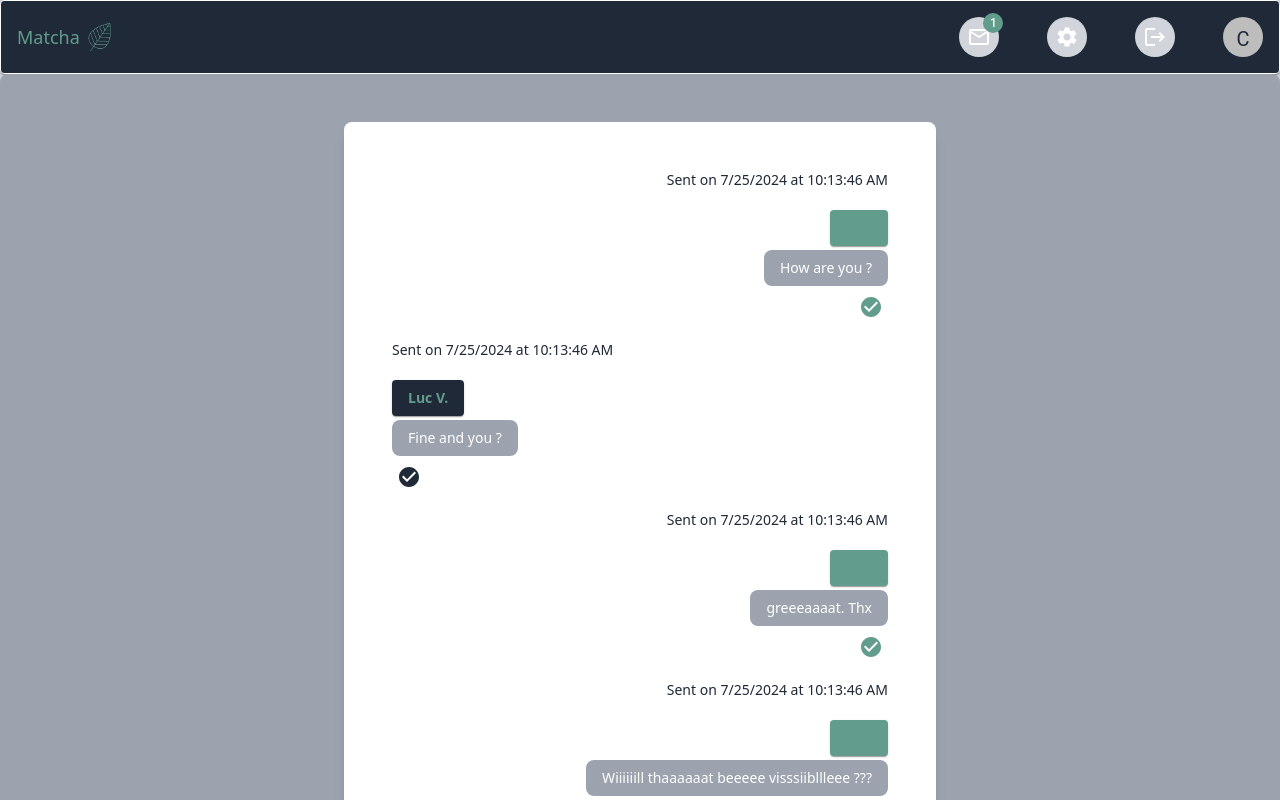
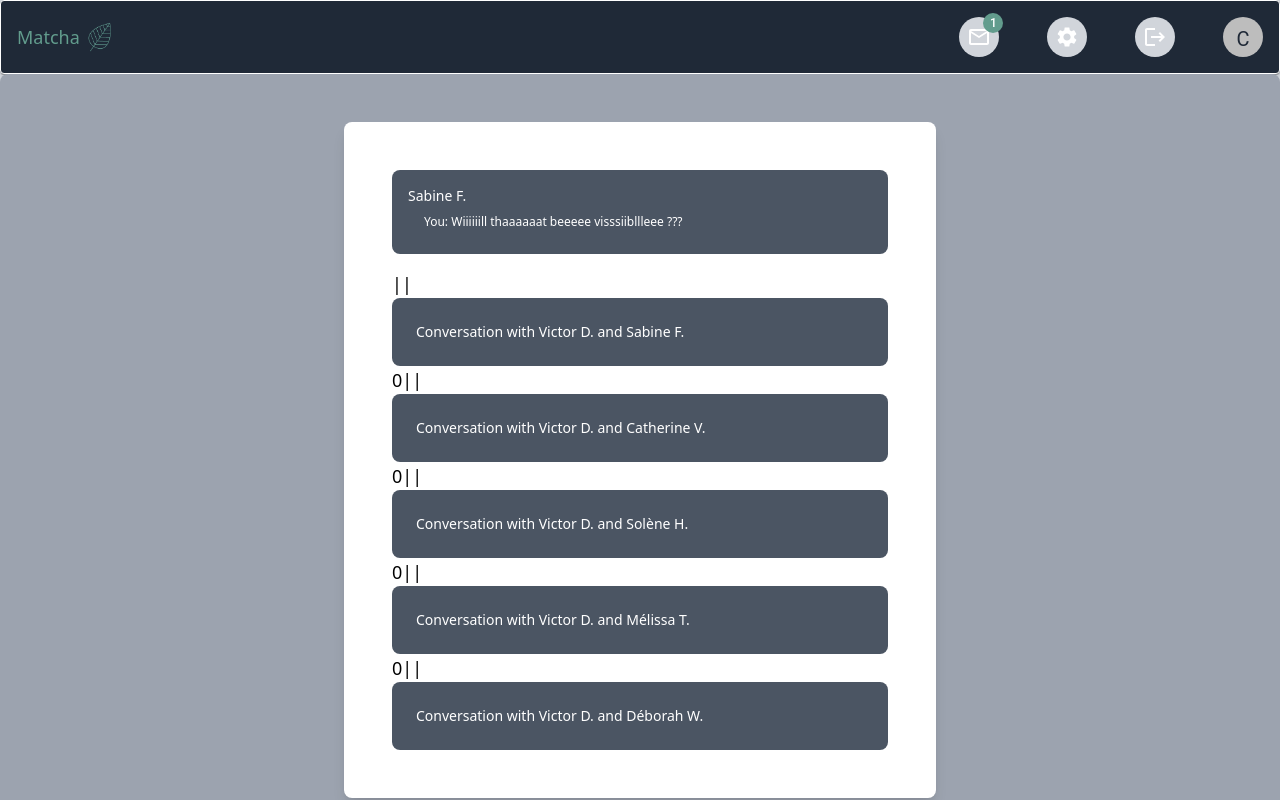
Before and after one commit to claire-d-b/Matcha_front_local, a Next.js app: page /chat in a window 1280 px wide. Shown: the top 800 px of the page. Built offline with nearby package versions, Linux system fonts and the light colour scheme.

Commit message:
chat page : all conversations

```diff
--- /dev/null
+++ b/src/app/chat/id/page.tsx
@@ -0,0 +1,77 @@
+import React from 'react'
+import { ThemeProvider, Paper, IconButton } from '@mui/material'
+import Ctextfield from '../../Ctextfield'
+import Ctitle from '../../Ctitle'
+import Cnav from '../../Cnav'
+import Image from 'next/image'
+import TeaImage from '../../../public/images/tea.png'
+import LeafImage from '../../../public/images/leaf.png'
+import theme from '../../theme'
+import CheckCircleOutlineIcon from '@mui/icons-material/CheckCircleOutline';
+import CheckCircleIcon from '@mui/icons-material/CheckCircle';
+
+
+
+const messages = [ {
+    'author': 'Victor D.',
+    'content': 'How are you ?',
+    'mine': true,
+    'date': new Date().toLocaleDateString(),
+    'time': new Date().toLocaleTimeString(),
+    'received': true
+},
+{
+    'author': 'Luc V.',
+    'content': 'Fine and you ?',
+    'mine': false,
+    'date': new Date().toLocaleDateString(),
+    'time': new Date().toLocaleTimeString(),
+    'received': true
+},
+{
+    'author': 'Victor D.',
+    'content': 'greeeaaaat. Thx',
+    'mine': true,
+    'date': new Date().toLocaleDateString(),
+    'time': new Date().toLocaleTimeString(),
+    'received': true
+},
+{
+    'author': 'Victor D.',
+    'content': 'Wiiiiiill thaaaaaat beeeee visssiibllleee ???',
+    'mine': true,
+    'date': new Date().toLocaleDateString(),
+    'time': new Date().toLocaleTimeString(),
+    'received': false
+},
+]
+
+const _ = () => {
+  return (
+    <ThemeProvider theme={theme}>
+        <div className="flex flex-col h-screen w-screen bg-gray-300">
+            <Paper className="p-4 border border-white flex w-full justify-center items-center">
+                <Ctitle opts="text-lg font-light" title="Matcha" />
+                <Image className="w-6 md:w-10 h-auto" src={LeafImage} alt="leaf" />
+                <Cnav className="self-end flex w-full justify-end items-center gap-2 md:gap-12 text-xs md:text-base" />
+            </Paper>
+            <div className="rounded-lg p-12 flex flex-col justify-center items-center text-lg font-thin bg-gray-400">
+                <div className="md:w-1/2 self-center bg-white rounded-lg p-12 shadow-lg overflow-scroll">
+                { messages.length && messages.map((m, i) =>
+                    <div key={`message_${i}`} className="flex flex-col gap-1 mb-8 md:mb-4 text-sm text-white justify-center items-center">
+                        <div className={ m.mine ? 'mb-2 md:mb-4 text-gray-800 self-end' : 'mb-2 md:mb-4 text-gray-800 self-start' }>Sent on { m.date } at { m.time }</div>
+                        <Paper sx={{ backgroundColor: m.mine ? '#629c8d' : '#1f2937' }} className={ m.mine ? 'py-1 px-2 md:px-4 md:py-2 self-end rounded-lg font-semibold text-white' : 'py-1 px-2 md:px-4 md:py-2 self-start rounded-lg font-semibold text-white'}>{ m.mine ? 'You' : m.author }</Paper>
+                        <div className={ m.mine ? 'py-1 px-2 md:px-4 md:py-2 self-end bg-gray-400 rounded-lg font-thin' : 'py-1 px-2 md:px-4 md:py-2 self-start bg-gray-400 rounded-lg font-thin'}>{ m.content }</div>
+                        { m.received &&
+                        <IconButton size="small" className={ m.mine ? "mt-0 self-end bg-transparent" : 'mt-0 self-start bg-transparent' } disabled><CheckCircleIcon className={ m.mine ? "text-sm" : "text-sm text-gray-800" }/></IconButton>
+                        || <IconButton size="small" className={ m.mine ? "mt-0 self-end bg-transparent" : 'mt-0 self-start bg-transparent' } disabled><CheckCircleOutlineIcon className={ m.mine ? "text-sm" : "text-sm text-gray-800" } /></IconButton> }
+                    </div>) }
+                </div>
+            </div>
+            <Paper className="w-full p-4 border border-white flex flex-col justify-center items-center bg-gray-800">
+                Copyright
+            </Paper>
+        </div>
+    </ThemeProvider>)
+}
+export default _
--- a/src/app/chat/page.tsx
+++ b/src/app/chat/page.tsx
@@ -12,41 +12,46 @@ import CheckCircleIcon from '@mui/icons-material/CheckCircle';
 
 
 
-const messages = [ {
-    'author': 'Victor D.',
-    'content': 'How are you ?',
-    'mine': true,
-    'date': new Date().toLocaleDateString(),
-    'time': new Date().toLocaleTimeString(),
-    'received': true
+const conversations = [ {
+    'currentUser': 'Victor D.',
+    'otherUser': 'Sabine F.',
+    'createdAt': new Date().toLocaleDateString() + new Date().toLocaleTimeString(),
+    'messages': [
+        { 'author': 'Victor D.', 'content': 'greeeaaaat. Thx', 'mine': true, 'date': new Date().toLocaleDateString(), 'time': new Date().toLocaleTimeString(), 'received': true },
+        { 'author': 'Luc V.', 'content': 'Fine and you ?', 'mine': false, 'date': new Date().toLocaleDateString(), 'time': new Date().toLocaleTimeString(), 'received': true },
+        {'author': 'Victor D.', 'content': 'Wiiiiiill thaaaaaat beeeee visssiibllleee ???', 'mine': true, 'date': new Date().toLocaleDateString(), 'time': new Date().toLocaleTimeString(), 'received': false}
+    ]
 },
 {
-    'author': 'Luc V.',
-    'content': 'Fine and you ?',
-    'mine': false,
-    'date': new Date().toLocaleDateString(),
-    'time': new Date().toLocaleTimeString(),
-    'received': true
+    'currentUser': 'Victor D.',
+    'otherUser': 'Catherine V.',
+    'createdAt': new Date().toLocaleDateString() + new Date().toLocaleTimeString(),
+    'messages': []
 },
 {
-    'author': 'Victor D.',
-    'content': 'greeeaaaat. Thx',
-    'mine': true,
-    'date': new Date().toLocaleDateString(),
-    'time': new Date().toLocaleTimeString(),
-    'received': true
+    'currentUser': 'Victor D.',
+    'otherUser': 'Solène H.',
+    'createdAt': new Date().toLocaleDateString() + new Date().toLocaleTimeString(),
+    'messages': []
 },
 {
-    'author': 'Victor D.',
-    'content': 'Wiiiiiill thaaaaaat beeeee visssiibllleee ???',
-    'mine': true,
-    'date': new Date().toLocaleDateString(),
-    'time': new Date().toLocaleTimeString(),
-    'received': false
+    'currentUser': 'Victor D.',
+    'otherUser': 'Mélissa T.',
+    'createdAt': new Date().toLocaleDateString() + new Date().toLocaleTimeString(),
+    'messages': []
+},
+{
+    'currentUser': 'Victor D.',
+    'otherUser': 'Déborah W.',
+    'createdAt': new Date().toLocaleDateString() + new Date().toLocaleTimeString(),
+    'messages': []
 },
 ]
 
 const _ = () => {
+    console.log(conversations)
+    console.log(conversations.length)
+
   return (
     <ThemeProvider theme={theme}>
         <div className="flex flex-col h-screen w-screen bg-gray-300">
@@ -57,15 +62,26 @@ const _ = () => {
             </Paper>
             <div className="rounded-lg p-12 flex flex-col justify-center items-center text-lg font-thin bg-gray-400">
                 <div className="md:w-1/2 self-center bg-white rounded-lg p-12 shadow-lg overflow-scroll">
-                { messages.length && messages.map((m, i) =>
-                    <div key={`message_${i}`} className="flex flex-col gap-1 mb-8 md:mb-4 text-sm text-white justify-center items-center">
-                        <div className={ m.mine ? 'mb-2 md:mb-4 text-gray-800 self-end' : 'mb-2 md:mb-4 text-gray-800 self-start' }>Sent on { m.date } at { m.time }</div>
-                        <Paper sx={{ backgroundColor: m.mine ? '#629c8d' : '#1f2937' }} className={ m.mine ? 'py-1 px-2 md:px-4 md:py-2 self-end rounded-lg font-semibold text-white' : 'py-1 px-2 md:px-4 md:py-2 self-start rounded-lg font-semibold text-white'}>{ m.mine ? 'You' : m.author }</Paper>
-                        <div className={ m.mine ? 'py-1 px-2 md:px-4 md:py-2 self-end bg-gray-400 rounded-lg font-thin' : 'py-1 px-2 md:px-4 md:py-2 self-start bg-gray-400 rounded-lg font-thin'}>{ m.content }</div>
-                        { m.received &&
-                        <IconButton size="small" className={ m.mine ? "mt-0 self-end bg-transparent" : 'mt-0 self-start bg-transparent' } disabled><CheckCircleIcon className={ m.mine ? "text-sm" : "text-sm text-gray-800" }/></IconButton>
-                        || <IconButton size="small" className={ m.mine ? "mt-0 self-end bg-transparent" : 'mt-0 self-start bg-transparent' } disabled><CheckCircleOutlineIcon className={ m.mine ? "text-sm" : "text-sm text-gray-800" } /></IconButton> }
-                    </div>) }
+                { conversations.length && conversations.map((c, i) =>
+                    <div key={`conversation_${i}`}>
+                        { c.messages.length &&
+                            <div className="flex flex-col gap-1 mb-8 md:mb-4 text-sm text-white justify-center items-center bg-gray-600 rounded-lg p-4">
+
+                                <div key={`message_${i}`} className="flex flex-col w-full justify-center items-center gap-2">
+                                    { c.currentUser === c.messages[c.messages.length - 1].author &&
+                                        <div className="self-start">{ c.otherUser }
+                                            <div className='py-1 px-2 md:px-4 md:py-2 self-end rounded-lg font-thin text-xs'>You: { c.messages[c.messages.length - 1].content }</div>
+                                            </div>
+                                        || <div className="self-start">{ c.otherUser }
+                                            <div className='py-1 px-2 md:px-4 md:py-2 self-start rounded-lg font-thin text-xs'>{ c.otherUser } { c.messages[c.messages.length - 1].author } { c.messages[c.messages.length - 1].content }</div>
+                                        </div>
+                                    }
+                                </div>
+                            </div> }
+                        ||
+                        <div className="w-full text-white text-sm bg-gray-600 p-6 rounded-lg">Conversation with {c.currentUser} and { c.otherUser }</div>
+                    </div>
+                )}
                 </div>
             </div>
             <Paper className="w-full p-4 border border-white flex flex-col justify-center items-center bg-gray-800">
@@ -74,4 +90,5 @@ const _ = () => {
         </div>
     </ThemeProvider>)
 }
+
 export default _
--- a/src/app/theme.ts
+++ b/src/app/theme.ts
@@ -66,15 +66,12 @@ const theme = createTheme({
         MuiCheckbox: {
           styleOverrides: {
             root: {
-              '&.Mui-disabled': {
-                color: '#629c8d', // Change this to your desired disabled color
-              },
-            },
-            checked: {
-              '&.Mui-disabled': {
-                color: '#629c8d', // Change this to your desired checked disabled color
-              },
-            },
+              "&.Mui-checked": {
+                "&.Mui-disabled": {
+                  "color": "#629c8d"
+                }
+              }
+            }
           },
         },
         MuiChip: {
```
